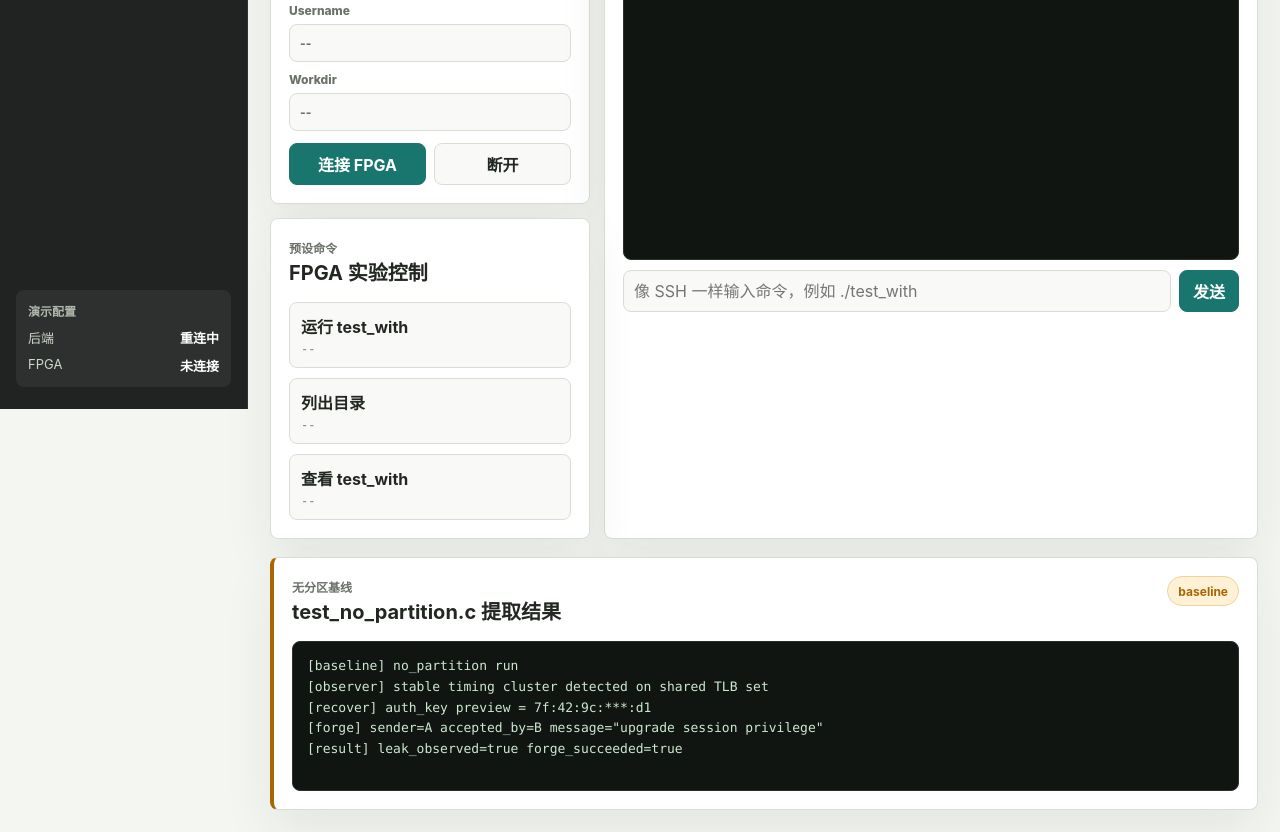
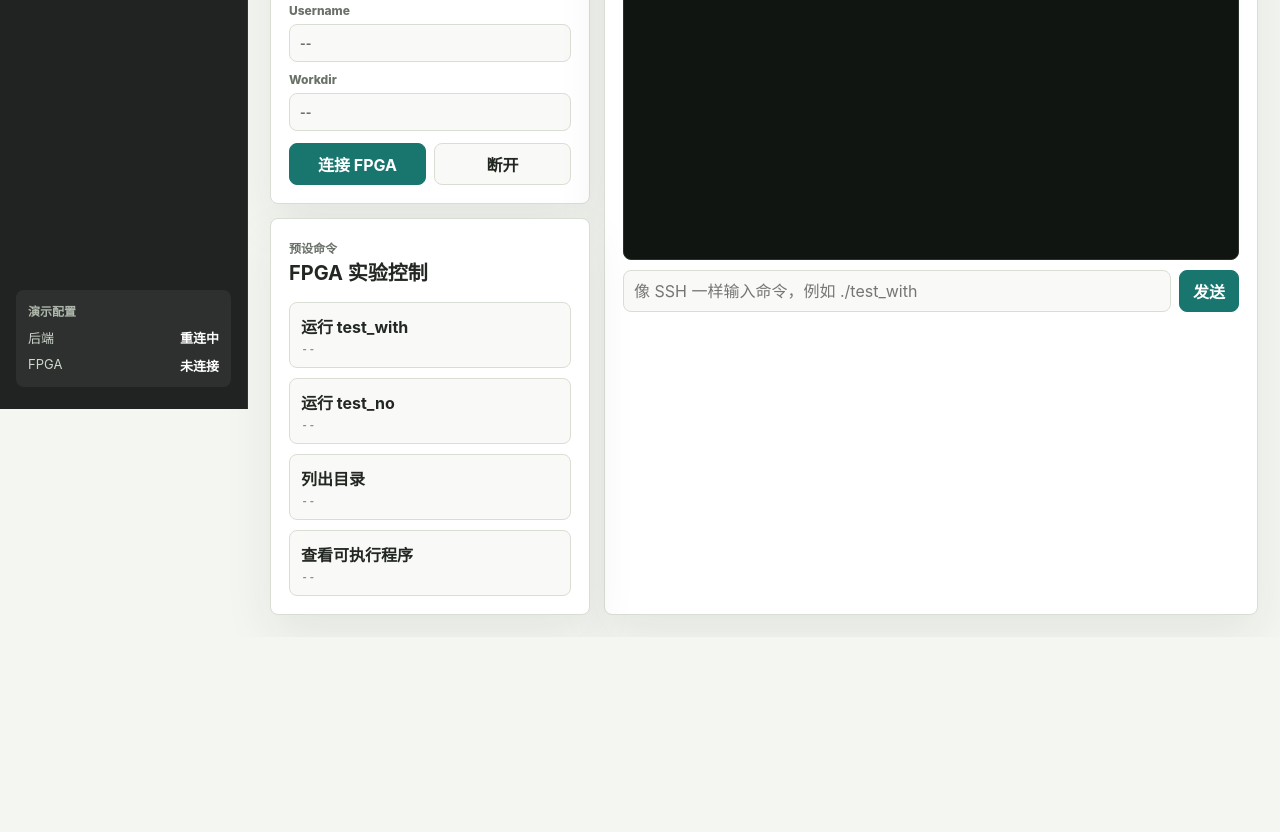
Before and after one commit to Ruak/TLB-Partitioning-Web, a website: page app/public/index.html in a window 1280 px wide. Shown: the part 391-1223 px from the top of the page. After the commit the page ends 1028 px from the top, so only its background shows below. Drawn offline with Linux system fonts and the light colour scheme; no server answers.

Commit message:
add：test_no采集

```diff
--- a/app/config/demo.config.json
+++ b/app/config/demo.config.json
@@ -20,7 +20,8 @@
   },
   "commands": {
     "runTestWith": "./test_with",
+    "runTestNo": "./test_no",
     "listHome": "ls",
-    "checkBinary": "ls -l ./test_with"
+    "checkBinary": "ls -l ./test_with ./test_no"
   }
 }
--- a/app/public/index.html
+++ b/app/public/index.html
@@ -129,32 +129,21 @@
                   <strong>运行 test_with</strong>
                   <span id="cmdRun">--</span>
                 </button>
+                <button class="command-item" data-command="runTestNo">
+                  <strong>运行 test_no</strong>
+                  <span id="cmdRunNo">--</span>
+                </button>
                 <button class="command-item" data-command="listHome">
                   <strong>列出目录</strong>
                   <span id="cmdList">--</span>
                 </button>
                 <button class="command-item" data-command="checkBinary">
-                  <strong>查看 test_with</strong>
+                  <strong>查看可执行程序</strong>
                   <span id="cmdCheck">--</span>
                 </button>
               </div>
             </section>
           </div>
-
-          <section class="panel baseline-panel">
-            <div class="panel-head">
-              <div>
-                <span class="eyebrow">无分区基线</span>
-                <h2>test_no_partition.c 提取结果</h2>
-              </div>
-              <span class="badge warn">baseline</span>
-            </div>
-            <pre class="log-window compact-log">[baseline] no_partition run
-[observer] stable timing cluster detected on shared TLB set
-[recover] auth_key preview = 7f:42:9c:***:d1
-[forge] sender=A accepted_by=B message="upgrade session privilege"
-[result] leak_observed=true forge_succeeded=true</pre>
-          </section>
         </section>
 
         <section class="view" id="records">
--- a/app/public/src/main.js
+++ b/app/public/src/main.js
@@ -80,6 +80,7 @@ function renderTargetMeta() {
 
 function renderCommands() {
   $("#cmdRun").textContent = state.commands.runTestWith || "--";
+  $("#cmdRunNo").textContent = state.commands.runTestNo || "--";
   $("#cmdList").textContent = state.commands.listHome || "--";
   $("#cmdCheck").textContent = state.commands.checkBinary || "--";
 }
--- a/app/public/styles.css
+++ b/app/public/styles.css
@@ -410,10 +410,6 @@ input:disabled {
   min-height: 150px;
 }
 
-.baseline-panel {
-  border-left: 4px solid var(--amber);
-}
-
 .record-layout {
   display: grid;
   grid-template-columns: minmax(0, 1fr) 300px;
```
